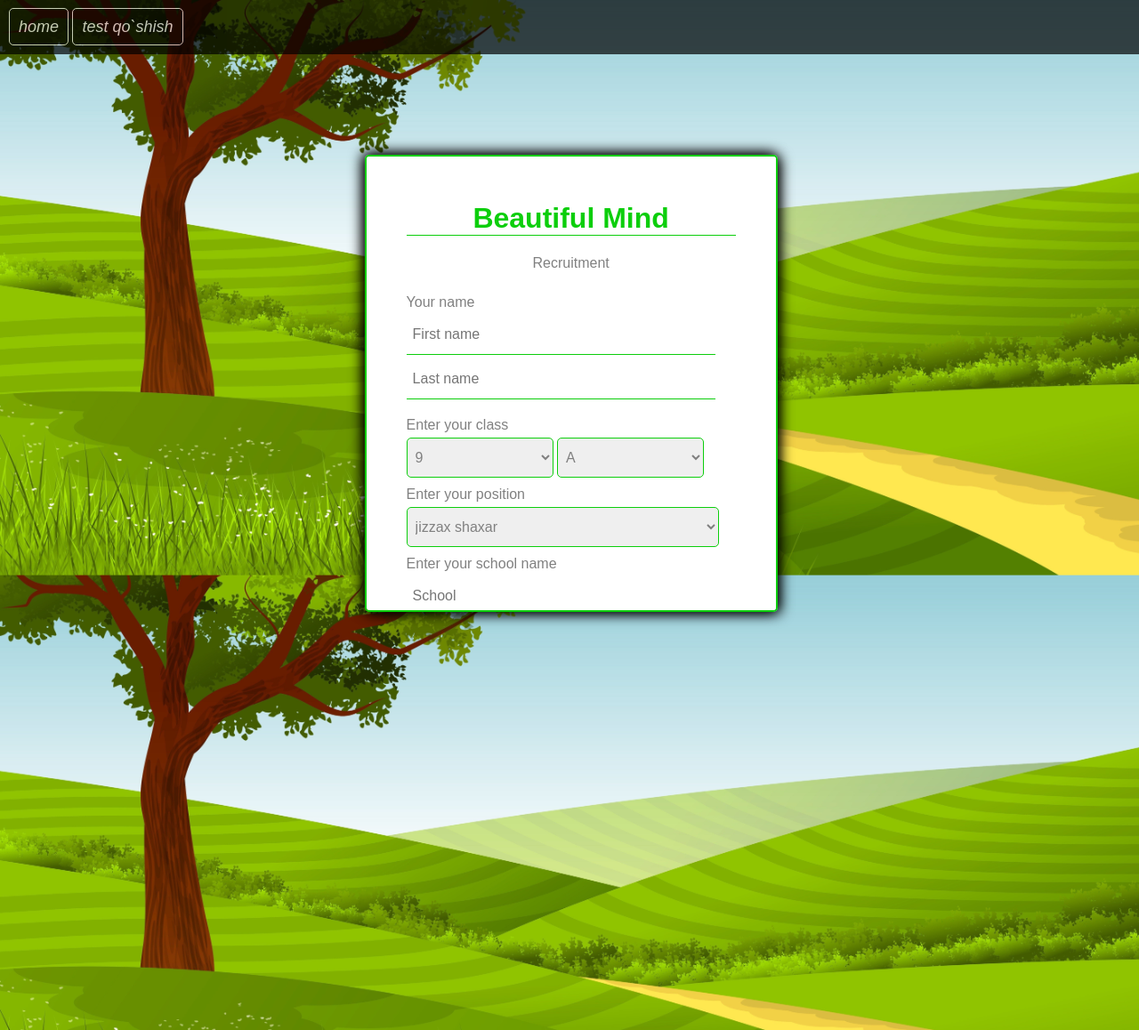
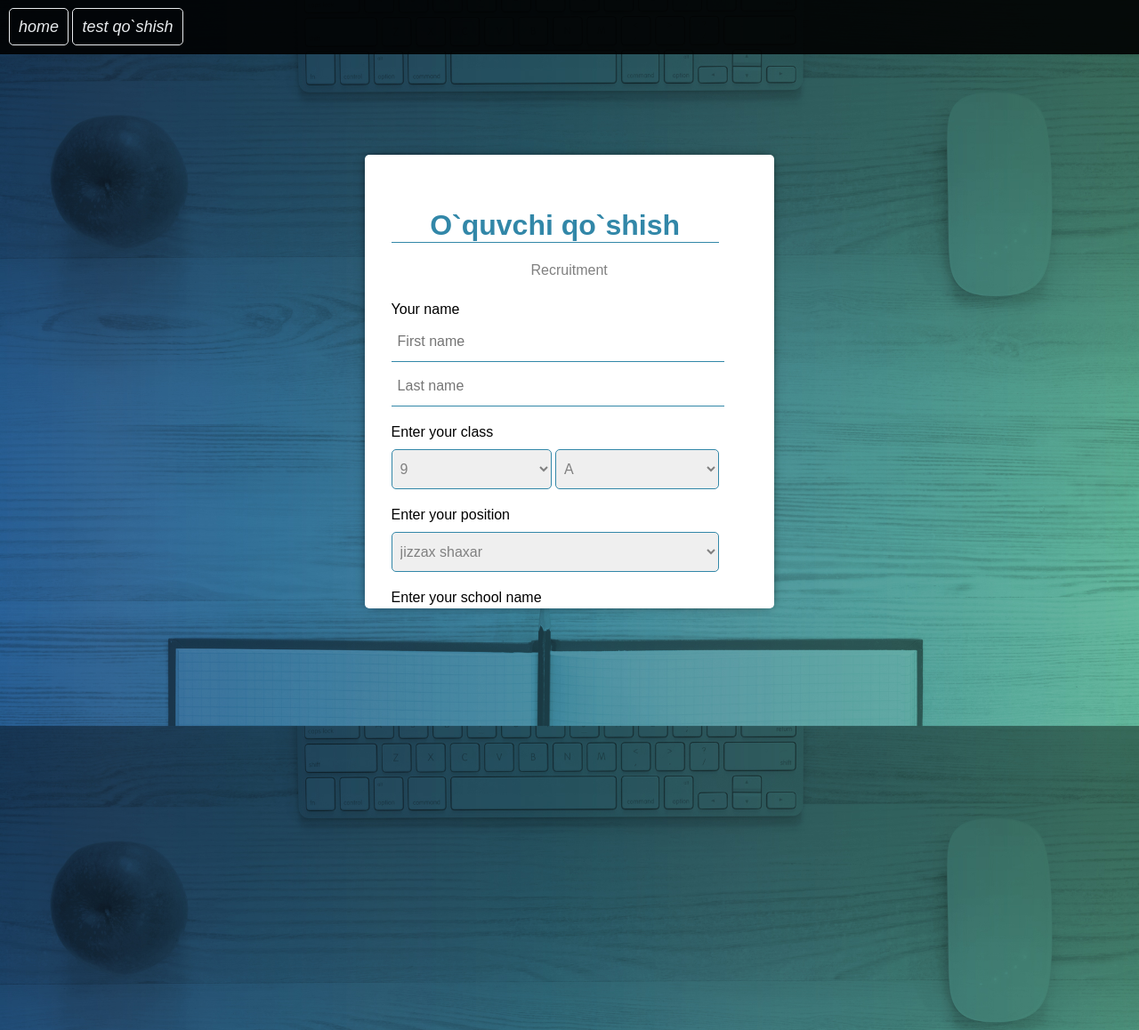
Before and after one commit to AnonymCybercik/nazorat-ishi, a Django app: page /1/register/ in a window 1280 px wide. Shown: the whole page at 89% size. Run offline with Django 3.2, Linux system fonts and the light colour scheme; data comes from the database, SQL or seed files in the repository.

Commit message:
register

```diff
--- a/test_system/apps/my_tests/urls.py
+++ b/test_system/apps/my_tests/urls.py
@@ -10,6 +10,7 @@ urlpatterns = [
     path('<int:user_id>/regsiter',views.generate,name = 'generate'),
     path('<int:user_id>/admin',views.admin,name = 'admin'),
     path('<int:user_id>/add-admin',views.add_admin,name = 'add_admin'),
+    path('<int:user_id>/edit-admin',views.edit_admin,name = 'edit_admin'),
     path('<int:user_id>/choice',views.choice,name = 'choice'),
     path('<int:user_id>/<int:test_id>/add-test',views.add_test,name = 'add_test'),
     path('<int:user_id>/register/',views.register,name = 'register'),
--- a/test_system/apps/my_tests/views.py
+++ b/test_system/apps/my_tests/views.py
@@ -59,19 +59,28 @@ def admin(request,user_id):
 
     all_students = Student.objects.all()
     all_tests = Test.objects.all()
+    all_admins = Admin.objects.all()
 
     number_t = len(all_tests)
     number_s = len(all_students)
+    number_a = len(all_admins)
 
     context = {
         "user_id":a.id,
         "all_s":number_s,
-        "all_t":number_t
+        "all_t":number_t,
+        "all_a":number_a
 
 
     }
 
     return render(request,"my_tests/admin.html",context)
+def edit_admin(request,user_id):
+    context = {
+
+    }
+
+    return render(request,'my_tests/edit-admin.html',context)
 
 def user_login(request):
 
--- a/test_system/static/css/register.css
+++ b/test_system/static/css/register.css
@@ -15,13 +15,14 @@ a{
     font-size: 18px;
     border: 1px solid white;
     border-radius: 5px;
+    opacity: 1;
 }
 .top{
     background-color: black;
     position: relative;
     line-height: 40px;
     padding: 10px;
-    opacity: 0.7;
+    opacity: 0.9;
     margin: 0;
 
 }
@@ -33,30 +34,31 @@ a{
     left: 32%;
     translate: (-50%,-50%);
     border-radius: 5px;
-    border-color: rgb(12, 206, 12);
     background: #ffffff;
     overflow-x: hidden;
-    overflow-y: auto;
-    border: 2px solid  rgb(12, 206, 12) ;
+    overflow-y: scroll;
     box-shadow:
-    -3px -2px 15px 0px #000, 3px 2px 15px 0px #000;
+    0px 0px 12px -5px #000;
     background: #ffffff;
     padding: 30px;
     margin: 0;
+    scroll-snap-type: unset;
 }
 .container::after{
-    border: 1px solid rgb(11, 173, 11);
     top:3px;
     left: 3px;
     right: 3px;
     bottom: -320px;
     position: absolute;
+
 }
 .inputs{
 display: flex;
 flex-direction: column;
 margin-right: 15px;
 margin-left: 15px;
+margin:10px 0;
+
 }
 input{
     height: 30px;
@@ -65,7 +67,7 @@ input{
     padding: 7px;
     margin-top: 5px;
     font-size: 16px;
-    border-color:  rgb(12, 206, 12);
+    border-color: #3287a8;
     outline: none;
     background:#ffffff;
 }
@@ -76,36 +78,38 @@ select{
     color: gray;
     font-size: 16px;
     margin-top: 5px;
-    border-color:  rgb(12, 206, 12) ;
+    border-color:  #3287a8 ;
+    margin:10px 0;
+
 }
-.select1{
-    width: 80%;
-}
-.select2{
-    width: 60%;
-}
+
+
 .select3{
-    width: 95%;
+    width: 92%;
 }
 button{
-    width: 200px;
-    height: 55px;
+    width: 100px;
+    height: 45px;
     margin-top: 20px;
-    background-color:  #01e701;
-    border: 1px solid  rgb(10, 187, 10);
+    background-color:  #3287a8;
+    border: 1px solid  #3287a8;
     color: #ffffff;
     font-size: medium;
     font-family: sans-serif;
-    display: inline-block;
-    margin-left: 75px;
+    display: inline;
+    margin-left: 10px;
     border-radius: 10px;
     cursor: pointer;
 }
-
+.reset{
+    background: none;
+    border:1px solid black;
+    color: black;
+}
 label{
     display: flex;
     flex-direction: column;
-    color: gray;
+    color:black;
 }
 .form_head{
     text-align: center;
@@ -115,8 +119,9 @@ margin-top: 10px;
 }
 h1{
     border-bottom: 1.5px solid;
-    border-color:  rgb(12, 206, 12) ;
-    color:  rgb(12, 206, 12);
+    width: 92%;
+    border-color:  #3287a8 ;
+    color:  #3287a8;
 }
 p{
     color: gray;
@@ -135,9 +140,9 @@ input{
 }
 .select1{
     display: inline-block;
-    width: 165px;
+    width: 45%;
 }
 .select2{
     display: inline-block;
-    width: 165px;
+    width: 46%;
 }
--- a/test_system/templates/my_tests/add_test.html
+++ b/test_system/templates/my_tests/add_test.html
@@ -1,4 +1,7 @@
 {% extends 'base.html' %}
+
+{% load static %}
+
 
 {% block title %}Test qo`shish{% endblock %}
 
--- a/test_system/templates/my_tests/admin.html
+++ b/test_system/templates/my_tests/admin.html
@@ -1,4 +1,5 @@
 {% extends 'base.html' %}
+{% load static %}
 
 {% block title %}JVXTV test sistemasi{% endblock %}
 
@@ -16,6 +17,7 @@
 
 <h1>testlar<br>{{all_t}}</h1>
 <a href="{% url 'my_tests:search' user_id %}"><h1>o`quvchilar<br>{{all_s}}</h1></a>
+<a href="{% url 'my_tests:edit_admin' user_id %}"><h1>adminlar<br>{{all_a}}</h1></a>
 
 
 {% endblock %}
--- a/test_system/templates/my_tests/choice.html
+++ b/test_system/templates/my_tests/choice.html
@@ -1,4 +1,6 @@
 {% extends 'base.html' %}
+{% load static %}
+
 
 {% block title %}JVXTV test sistemasi{% endblock %}
 
--- a/test_system/templates/my_tests/register.html
+++ b/test_system/templates/my_tests/register.html
@@ -26,13 +26,18 @@
                 <a href="{% url 'my_tests:admin' user_id %}">home</a>
                 <a href="{% url 'my_tests:choice' user_id %}">test qo`shish</a>
         </div>
+        {% else %}
+        <div class="top">
+            <a href="#">home</a>
+            <a href="#">test qo`shish</a>
+    </div>
         {% endif %}
         <div class="container">
             <div class="form">
                 <form action="{% url 'my_tests:register' user_id %}" method="POST">
                     <div class="inputs">
                         <div class="form_head">
-                            <h1>Beautiful Mind</h1>
+                            <h1>O`quvchi qo`shish</h1>
                             <p>Recruitment</p>
                         </div>
                         <div class="form_body">
@@ -45,6 +50,7 @@
                             <input type="text" name="last_name"  autocomplete="off" placeholder="Last name">
                         </div>
                         <div class="form_body2">
+
                             <label for="grade">Enter your class</label>
                         <select name="grade" id="" class="select1">
                             <option value="">9</option>
@@ -90,15 +96,16 @@
                                 <p style="color: red;">parollar bir xil emas</p>
                             {% endif %}
                         </div>
-                        <button type="submit" class="start">START</button>
+                        <div>
+                        <button type="submit" class="start">save</button>
+                        <button class="reset" type="reset">cancel</button>
+                    </div>
                     </div>
                 </form>
             </div>
         </div>
     </body>
 
-<form action="{% url 'my_tests:register' user_id %}" method="POST">
-
 
 
 {% endblock %}
--- a/test_system/templates/my_tests/student choice.html
+++ b/test_system/templates/my_tests/student choice.html
@@ -1,4 +1,6 @@
 {% extends 'base.html' %}
+{% load static %}
+
 
 {% block title %}JVXTV test sistemasi{% endblock %}
 
--- a/test_system/templates/my_tests/students.html
+++ b/test_system/templates/my_tests/students.html
@@ -1,4 +1,5 @@
 {% extends 'base.html' %}
+{% load static %}
 
 {% block title %}JVXTV test sistemasi{% endblock %}
 
--- a/test_system/templates/my_tests/test.html
+++ b/test_system/templates/my_tests/test.html
@@ -1,4 +1,7 @@
 {% extends 'base.html' %}
+
+{% load static %}
+
 
 {% block title %}JVXTV test sistemasi{% endblock %}
 
```
Also changed, not shown: test_system/templates/my_tests/edit-admin.html (added, +39 -0 lines), test_system/static/img/summer_bg.jpg.
